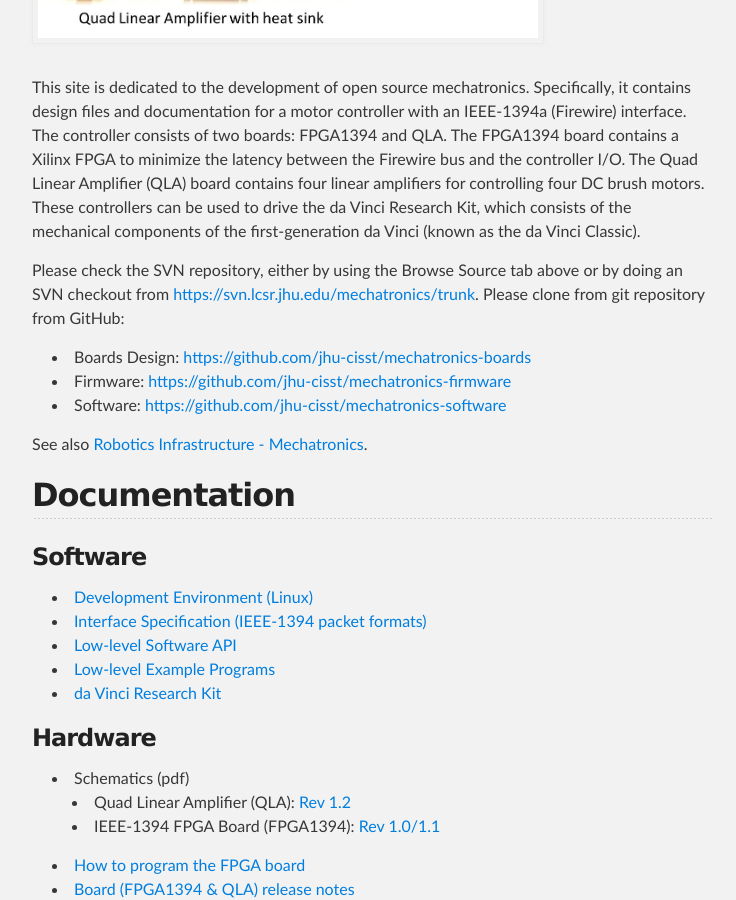
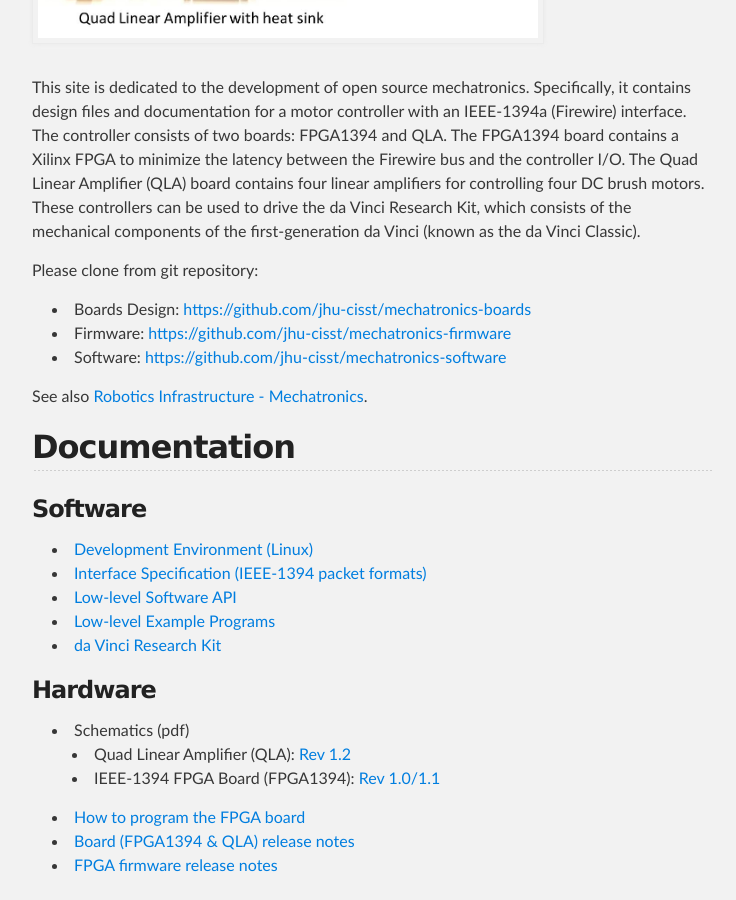
Before and after one commit to jhu-cisst/mechatronics, a Jekyll site: the page built from index.md, in a window 1280 px wide and 900 px high, scrolled down 566 px. Shown: the whole window, without its empty margins (268-1004 px from the left). Built offline with Jekyll 4.4.1, drawn with Linux system fonts in a browser that asks for light colours; Markdown is read by kramdown in place of the engine named in the settings.

Commit message:
mainpage: deleted SVN link

```diff
--- a/index.md
+++ b/index.md
@@ -10,8 +10,7 @@
 
 This site is dedicated to the development of open source mechatronics. Specifically, it contains design files and documentation for a motor controller with an IEEE-1394a (Firewire) interface. The controller consists of two boards: FPGA1394 and QLA. The FPGA1394 board contains a Xilinx FPGA to minimize the latency between the Firewire bus and the controller I/O. The Quad Linear Amplifier (QLA) board contains four linear amplifiers for controlling four DC brush motors. These controllers can be used to drive the da Vinci Research Kit, which consists of the mechanical components of the first-generation da Vinci (known as the da Vinci Classic).
 
-Please check the SVN repository, either by using the Browse Source tab above or by doing an SVN checkout from  [https://svn.lcsr.jhu.edu/mechatronics/trunk](https://svn.lcsr.jhu.edu/mechatronics/trunk).
-Please clone from git repository from GitHub:
+Please clone from git repository:
  * Boards Design: [https://github.com/jhu-cisst/mechatronics-boards](https://github.com/jhu-cisst/mechatronics-boards)
  * Firmware: [https://github.com/jhu-cisst/mechatronics-firmware](https://github.com/jhu-cisst/mechatronics-firmware)
  * Software: [https://github.com/jhu-cisst/mechatronics-software](https://github.com/jhu-cisst/mechatronics-software)
```
